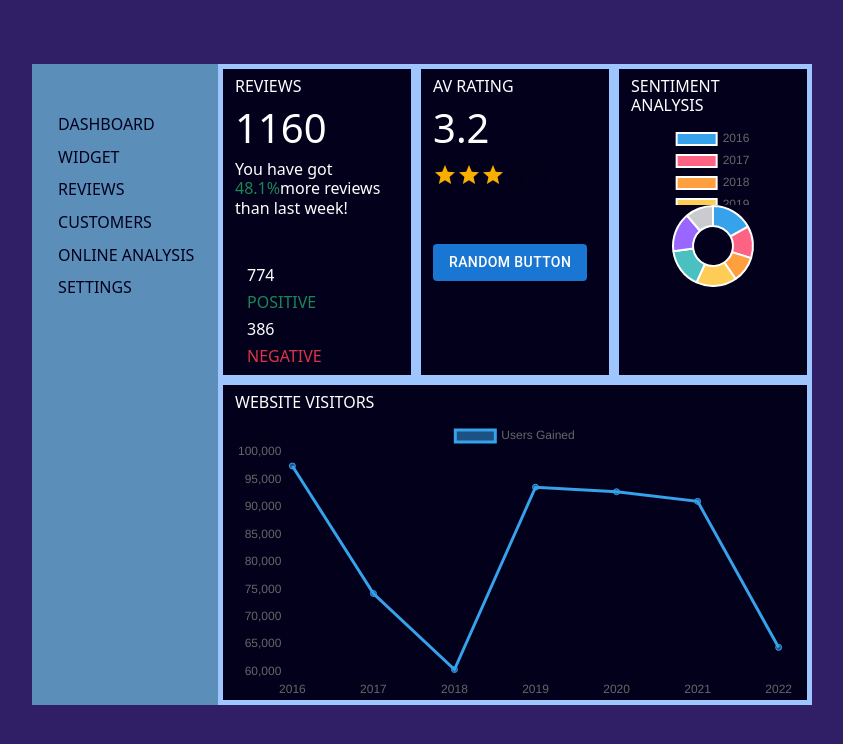
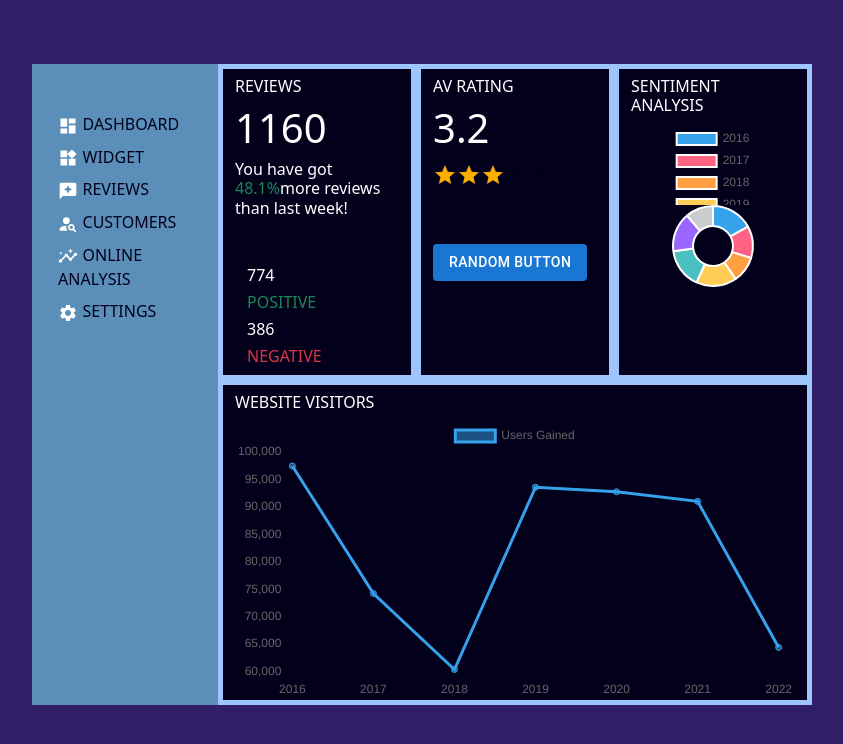
Before and after one commit to Parrasite9/Dashboard, a React (Create React App) app: page / in a window 1280 px wide. Shown: the top 744 px of the page, without its empty margins (224-1067 px from the left). Built offline with nearby package versions, Linux system fonts and the light colour scheme.

Commit message:
added icons to navbar

```diff
--- a/package.json
+++ b/package.json
@@ -5,6 +5,7 @@
   "dependencies": {
     "@emotion/react": "^11.10.5",
     "@emotion/styled": "^11.10.5",
+    "@mui/icons-material": "^5.11.0",
     "@mui/material": "^5.11.6",
     "@testing-library/jest-dom": "^5.16.5",
     "@testing-library/react": "^13.4.0",
--- a/src/App.js
+++ b/src/App.js
@@ -13,6 +13,14 @@ import Button from '@mui/material/Button'
 
 // RATING
 import Rating from '@mui/material/Rating'
+
+// ICONS FROM https://mui.com/material-ui/material-icons/?query=widget
+import DashboardIcon from '@mui/icons-material/Dashboard'
+import WidgetsIcon from '@mui/icons-material/Widgets'
+import ReviewsIcon from '@mui/icons-material/Reviews'
+import PersonSearchIcon from '@mui/icons-material/PersonSearch'
+import InsightsIcon from '@mui/icons-material/Insights'
+import SettingsIcon from '@mui/icons-material/Settings'
 
 const App = () => {
 
@@ -46,12 +54,12 @@ const App = () => {
           {/* SIDEBAR*/}
           <div class="col-3 sidebar pt-5 nav-cell">
             <ul className="list-unstyled">
-              <li><a href="#">DASHBOARD</a></li>
-              <li><a href="#">WIDGET</a></li>
-              <li><a href="#">REVIEWS</a></li>
-              <li><a href="#">CUSTOMERS</a></li>
-              <li><a href="#">ONLINE ANALYSIS</a></li>
-              <li><a href="#">SETTINGS</a></li>
+              <li><DashboardIcon fontSize="small"/><a href="#">DASHBOARD</a></li>
+              <li><WidgetsIcon fontSize="small" /><a href="#">WIDGET</a></li>
+              <li><ReviewsIcon fontSize="small" /><a href="#">REVIEWS</a></li>
+              <li><PersonSearchIcon fontSize="small" /><a href="#">CUSTOMERS</a></li>
+              <li><InsightsIcon fontSize="small" /><a href="#">ONLINE ANALYSIS</a></li>
+              <li><SettingsIcon fontSize="small" /><a href="#">SETTINGS</a></li>
               {/* <li><Button variant="contained">DASHBOARD</Button></li>
               <li><Button variant="contained">WIDGET</Button></li>
               <li><Button variant="contained">REVIEWS</Button></li>
--- a/src/index.css
+++ b/src/index.css
@@ -74,9 +74,24 @@ body {
  a {
   color: #03001C;
   text-decoration: none;
+  padding-left: 3%;
+ }
+
+ a:hover {
+  color: white;
+ }
+
+ /* HomeIcon {
   padding-left: 15%;
- }
+ } */
+
 
 li {
   padding-bottom: 5%;
+  padding-left: 15%;
 }
+
+li:hover {
+  /* background-color: #03001C; */
+  color: white;
+ }
```
Also changed, not shown: 1 other file (tests, documents, lock files or other folders).
